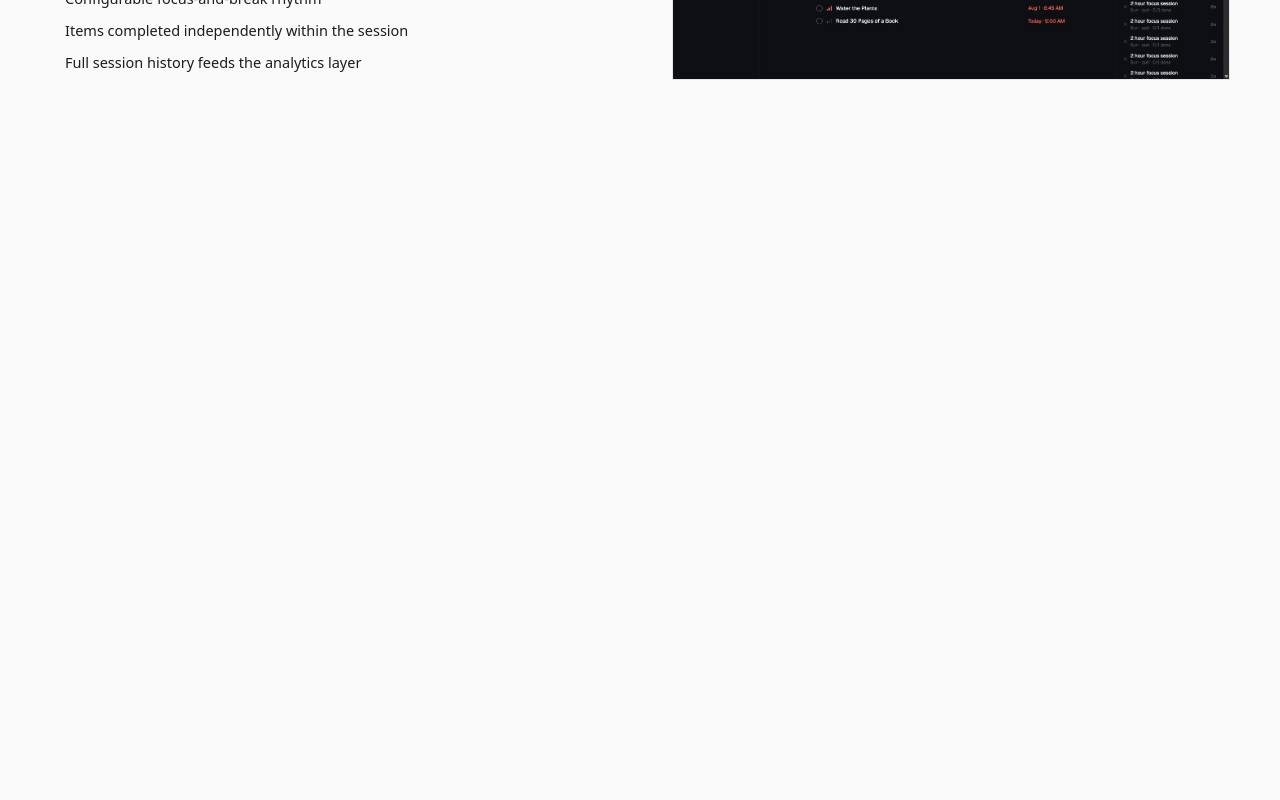
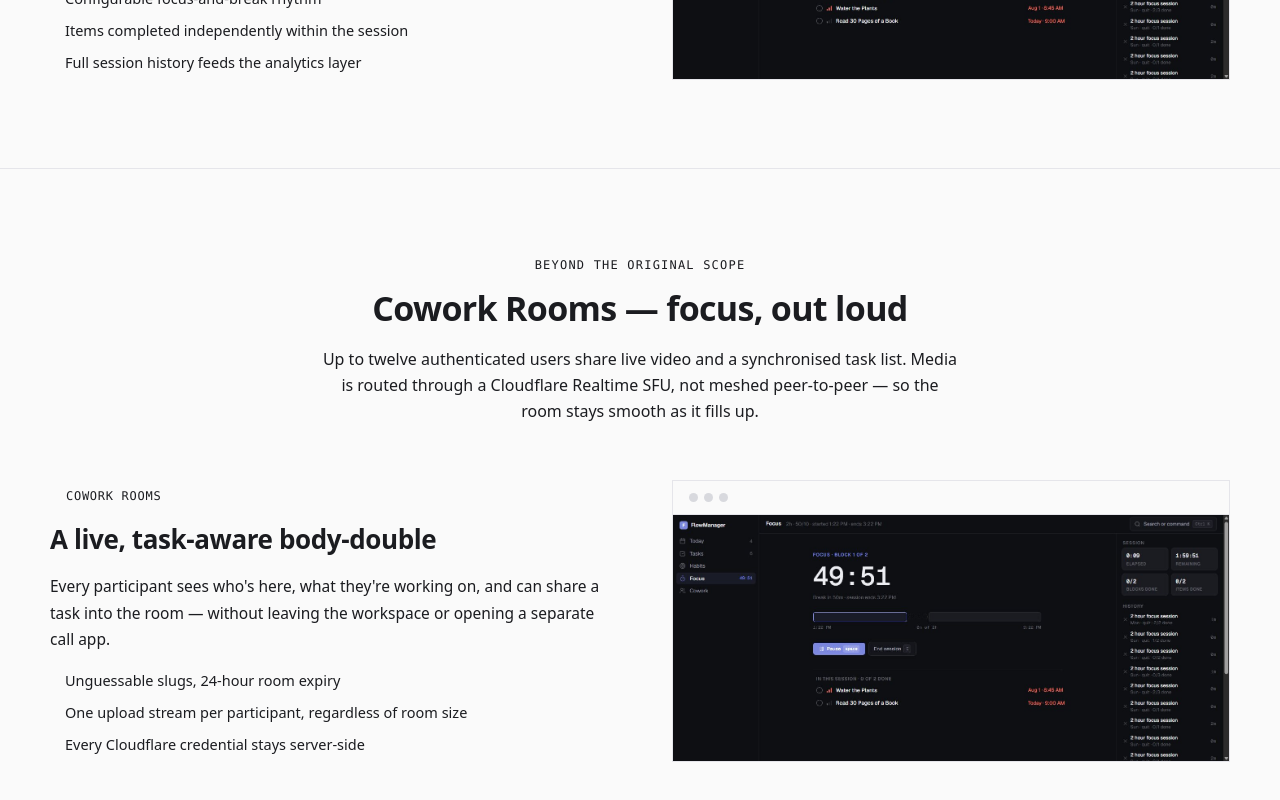
Before and after one commit to Alamicrodev/CodePhoenix-ProductivityToolkit, a React (Vite) app in the folder Frontend/: page / in a window 1280 px wide. Shown: the part 2652-3452 px from the top of the page. Before the commit the page ends 2820 px from the top, so only its background shows below. Built offline with nearby package versions, Linux system fonts and the light colour scheme.

Commit message:
Landing Page: Cowork Rooms Section

```diff
--- a/Frontend/src/pages/LandingPage.tsx
+++ b/Frontend/src/pages/LandingPage.tsx
@@ -3,6 +3,7 @@ import img1 from '../../public/image_1.jpeg'
 import img2 from '../../public/image_2.jpeg'
 import img3 from '../../public/image_3.jpeg'
 import img4 from '../../public/image_4.jpeg'
+import img5 from '../../public/image_5.jpeg'
 
 
 export default function LandingPage() {
@@ -53,7 +54,7 @@ export default function LandingPage() {
                 <Link to="/schedule" className="inline-flex items-center gap-2 px-[22px] py-[11px] rounded-lg text-[14.5px] font-semibold bg-accent-lt dark:bg-accent text-white dark:text-bg hover:bg-accent-strong-lt dark:hover:bg-accent-strong transition-colors duration-150">
                     <span> See it in action </span>
                 </Link>
-                <Link to="#" className="inline-flex items-center gap-2 px-[22px] py-[11px] rounded-lg text-[14.5px] font-medium bg-panel-lt dark:bg-panel border border-border-lt dark:border-border text-ink-lt dark:text-ink hover:border-[#C7C9D1] dark:hover:border-[#3a3d49] transition-colors duration-150">
+                <Link to="#modules" className="inline-flex items-center gap-2 px-[22px] py-[11px] rounded-lg text-[14.5px] font-medium bg-panel-lt dark:bg-panel border border-border-lt dark:border-border text-ink-lt dark:text-ink hover:border-[#C7C9D1] dark:hover:border-[#3a3d49] transition-colors duration-150">
                     <span> Read More </span>
                 </Link>
             </div>
@@ -93,7 +94,7 @@ export default function LandingPage() {
 
 
         {/* Modules Section */}
-        <section className="py-[88px] px-8 border-t border-border-soft-lt dark:border-border-soft transition-colors duration-150" id="modules">
+        <section id="modules" className="py-[88px] px-8 border-t border-border-soft-lt dark:border-border-soft transition-colors duration-150" id="modules">
             <div className="max-w-[640px] mx-auto mb-14 text-center">
                 <div className="font-mono text-xs tracking-[0.1em] text-dim-lt dark:text-dim mb-3 uppercase">One data model, four views</div>
                 <h2 className="text-[34px] font-bold tracking-[-0.02em] mb-3.5">Every module speaks the same language</h2>
@@ -173,6 +174,36 @@ export default function LandingPage() {
             </div>
         </section>
 
+        {/* Co-op Section */}
+        <section className="py-[88px] px-8 border-t border-border-soft-lt dark:border-border-soft bg-bg-raised-lt dark:bg-bg-raised transition-colors duration-150" id="cowork">
+            <div className="max-w-[640px] mx-auto mb-14 text-center">
+                <div className="font-mono text-xs tracking-[0.1em] text-dim-lt dark:text-dim mb-3 uppercase">Beyond the original scope</div>
+                <h2 className="text-[34px] font-bold tracking-[-0.02em] mb-3.5">Cowork Rooms &mdash; focus, out loud</h2>
+                <p className="text-muted-lt dark:text-muted text-base leading-relaxed">Up to twelve authenticated users share live video and a synchronised task list. Media is routed through a Cloudflare Realtime SFU, not meshed peer-to-peer &mdash; so the room stays smooth as it fills up.</p>
+            </div>
+            <div className="grid grid-cols-1 md:grid-cols-2 gap-16 items-center max-w-[1180px] mx-auto">
+                <div>
+                <div className="inline-flex items-center gap-2 font-mono text-xs tracking-[0.06em] text-violet-lt dark:text-violet mb-4">
+                    <span className="w-2 h-2 rounded-[2px] bg-violet-lt dark:bg-violet"></span>COWORK ROOMS
+                </div>
+                <h3 className="text-[26px] font-semibold tracking-[-0.015em] mb-3.5">A live, task-aware body-double</h3>
+                <p className="text-muted-lt dark:text-muted text-[15.5px] leading-[1.7] mb-[18px]">Every participant sees who's here, what they're working on, and can share a task into the room &mdash; without leaving the workspace or opening a separate call app.</p>
+                <ul className="space-y-[10px]">
+                    <li className="flex items-start gap-[10px] text-[14.5px]"><span className="w-[5px] h-[5px] rounded-full bg-violet-lt dark:bg-violet mt-2 flex-shrink-0"></span>Unguessable slugs, 24-hour room expiry</li>
+                    <li className="flex items-start gap-[10px] text-[14.5px]"><span className="w-[5px] h-[5px] rounded-full bg-violet-lt dark:bg-violet mt-2 flex-shrink-0"></span>One upload stream per participant, regardless of room size</li>
+                    <li className="flex items-start gap-[10px] text-[14.5px]"><span className="w-[5px] h-[5px] rounded-full bg-violet-lt dark:bg-violet mt-2 flex-shrink-0"></span>Every Cloudflare credential stays server-side</li>
+                </ul>
+                </div>
+                <div className="rounded-xl2 border border-border-lt dark:border-border bg-panel-lt dark:bg-panel overflow-hidden shadow-feat-lt dark:shadow-feat transition-colors duration-150">
+                <div className="flex items-center gap-1.5 px-4 py-3 border-b border-border-soft-lt dark:border-border-soft bg-bg-raised-lt dark:bg-bg-raised">
+                    <span className="w-[9px] h-[9px] rounded-full bg-[#D8D9DE] dark:bg-[#2A2C35]"></span>
+                    <span className="w-[9px] h-[9px] rounded-full bg-[#D8D9DE] dark:bg-[#2A2C35]"></span>
+                    <span className="w-[9px] h-[9px] rounded-full bg-[#D8D9DE] dark:bg-[#2A2C35]"></span>
+                </div>
+                 <img src={img5}  alt="Cowork Rooms"/>
+                </div>
+            </div>
+        </section>
 
 
     </>
```
Also changed, not shown: Frontend/public/image_5.jpeg (added).
